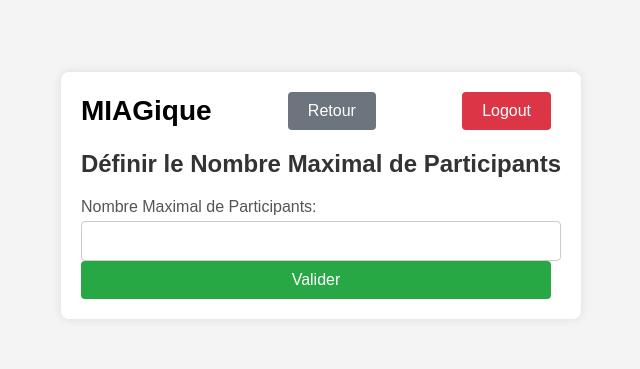
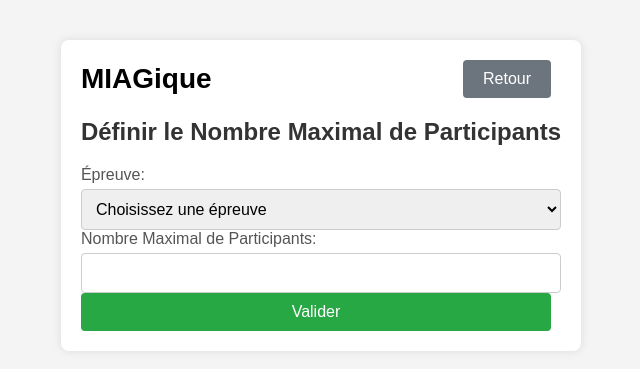
Before and after one commit to ITSsghir/FrontEnd-MIAGique, a React (Create React App) app: page /max-participants in a window 1280 px wide. Shown: the part 205-574 px from the top of the page, without its empty margins (319-959 px from the left). Built offline with nearby package versions, Linux system fonts and the light colour scheme.

Commit message:
chore: Update MaxParticipants component to apply max participants for selected epreuve

```diff
--- a/src/components/MaxParticipants.js
+++ b/src/components/MaxParticipants.js
@@ -1,30 +1,37 @@
 import React, { useState } from 'react';
-import axios from 'axios';
 import { useNavigate } from 'react-router-dom';
+import { useAuth } from './AuthContext';
 
 const MaxParticipants = () => {
+  // MaxParticipants is a number
+  const { epreuves , applyMaxParticipants } = useAuth();
+  const [epreuveName, setEpreuveName] = useState('');
   const [maxParticipants, setMaxParticipants] = useState('');
+  const [messageColor, setMessageColor] = useState('green');
+  const [message, setMessage] = useState('');
   const navigate = useNavigate();
 
   const handleSubmit = async (e) => {
     e.preventDefault();
     try {
-      await axios.post('http://localhost:8080/api/participants/max', {
-        maxParticipants
-      });
-      alert('Nombre maximal de participants défini avec succès');
+      const epreuve = epreuves.find((epreuve) => epreuve.nom === epreuveName);
+      console.log('Applying max participants', epreuveName, maxParticipants);
+      console.log('Epreuve', epreuve);
+      await applyMaxParticipants(epreuve.id, maxParticipants);
+      // Clean up form
+      setEpreuveName('');
+      setMaxParticipants('');
+      setMessage("Nombre maximal de participants défini avec succès pour l’épreuve " + epreuveName);
+      setMessageColor('green');
     } catch (error) {
       console.error('Erreur lors de la définition du nombre maximal de participants', error);
-      alert('Erreur lors de la définition du nombre maximal de participants');
+      setMessage("Erreur lors de la définition du nombre maximal de participants pour l’épreuve " + epreuveName);
+      setMessageColor('red');
     }
   };
 
-  const handleLogout = () => {
-    navigate('/login');
-  };
-
   const handleBack = () => {
-    navigate('/organizer-home');
+    navigate('/');
   };
 
   return (
@@ -32,10 +39,18 @@
       <header className="form-header">
         <h1>MIAGique</h1>
         <button className="back" onClick={handleBack}>Retour</button>
-        <button className="logout" onClick={handleLogout}>Logout</button>
       </header>
       <h2>Définir le Nombre Maximal de Participants</h2>
+      <p style={{ color: messageColor }}>{message}</p>
       <form onSubmit={handleSubmit}>
+        <label>Épreuve:</label>
+        { /* Create a dropdown list of epreuves */}
+        <select value={epreuveName} onChange={(e) => setEpreuveName(e.target.value)} required>
+          <option value="">Choisissez une épreuve</option>
+          {epreuves.map(epreuve => (
+            <option key={epreuve.id} value={epreuve.nom}>{epreuve.nom}</option>
+          ))}
+        </select>
         <label>Nombre Maximal de Participants:</label>
         <input type="number" value={maxParticipants} onChange={(e) => setMaxParticipants(e.target.value)} required />
         <button type="submit">Valider</button>
```
